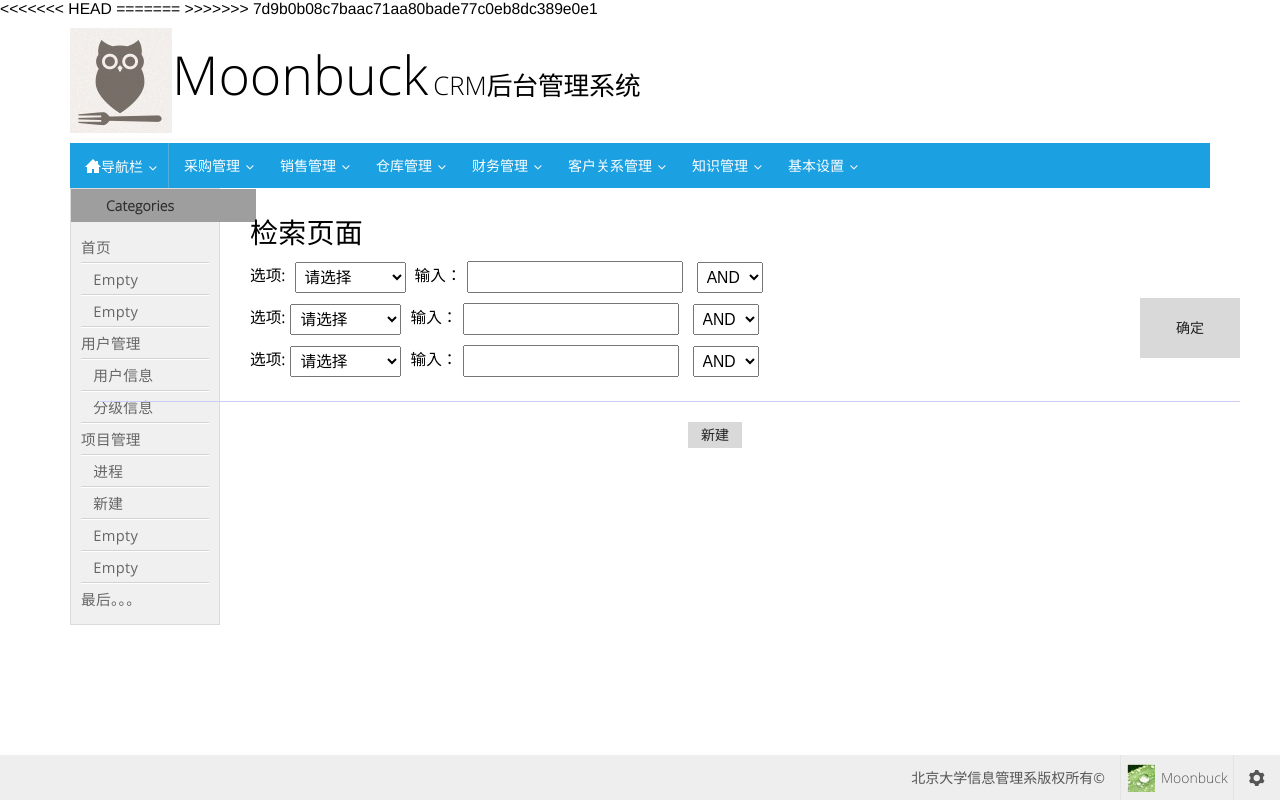
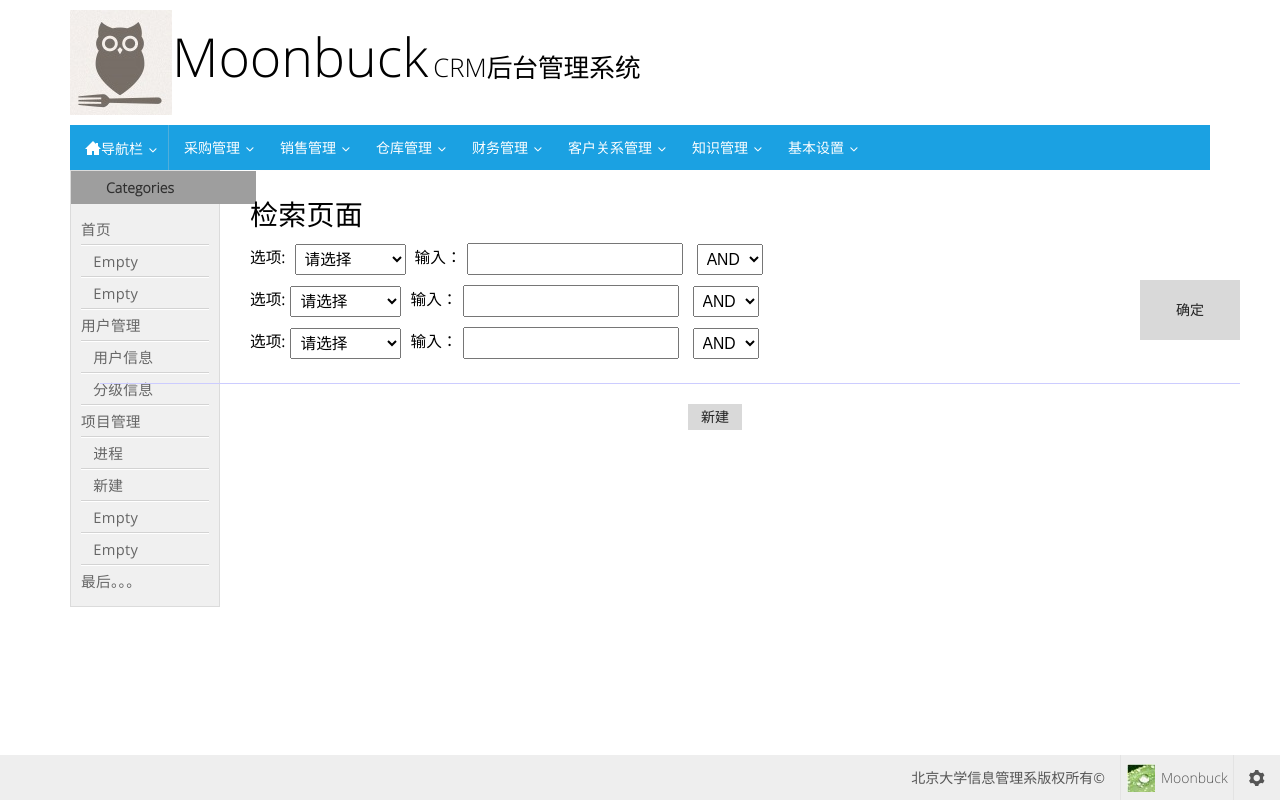
Before and after one commit to yaolm/moonbuck, a Django app: page /crm/search/ in a window 1280 px wide. Run offline with Django 3.2, Linux system fonts and the light colour scheme; grey boxes are pictures that could not be loaded.

Commit message:
fixed wrong merge

```diff
--- a/moonbuck/mis/templates/CRM检索页面.html
+++ b/moonbuck/mis/templates/CRM检索页面.html
@@ -1,6 +1,5 @@
 <!DOCTYPE html>
 <html>
-<<<<<<< HEAD
     <head>
         <meta http-equiv="Content-Type" content="text/html; charset=utf-8" />
         <link href="/static/css/metro-bootstrap.css" rel="stylesheet" />
@@ -15,24 +14,6 @@
         <title>Home</title>
         <style></style>
     </head>
-=======
-	<head>
-    	<meta http-equiv="Content-Type" content="text/html; charset=utf-8" />
-    	<link href="../../static/css/metro-bootstrap.css" rel="stylesheet" />
-
-    	<link href="../../static/css/metro-bootstrap-responsive.css" rel="stylesheet" />
-        <link href="../../static/css/iconFont.css" rel="stylesheet">
-    	<script src="../../static/js/jquery.min.js"></script>
-    	<script src="../../static/js/jquery.widget.min.js"></script>
-    	<script src="../../static/js/metro.min.js"></script>
-    	<link href="../../static/css/mystyle.css" rel="stylesheet" />
-        <link rel="icon" href="image/logo.jpg" />
-
-
-        <title>crm_retrival</title>
-    	<style></style>
-	</head>
->>>>>>> 7d9b0b08c7baac71aa80bade77c0eb8dc389e0e1
     <body class="metro">
         <div class="container">
             <h1><img src="/static/image/logo.jpg" alt="logo" />Moonbuck<small class="on-right">CRM后台管理系统</small></h1>
```
